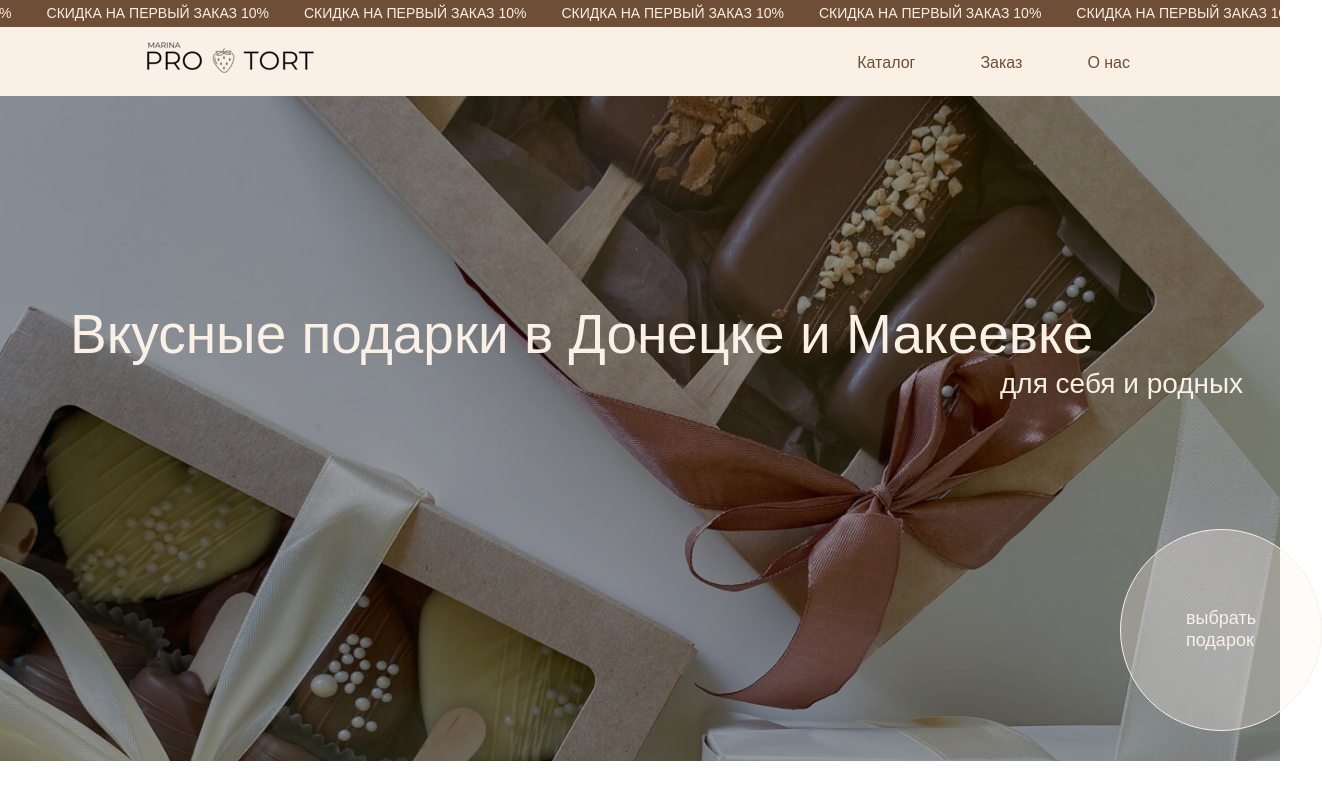
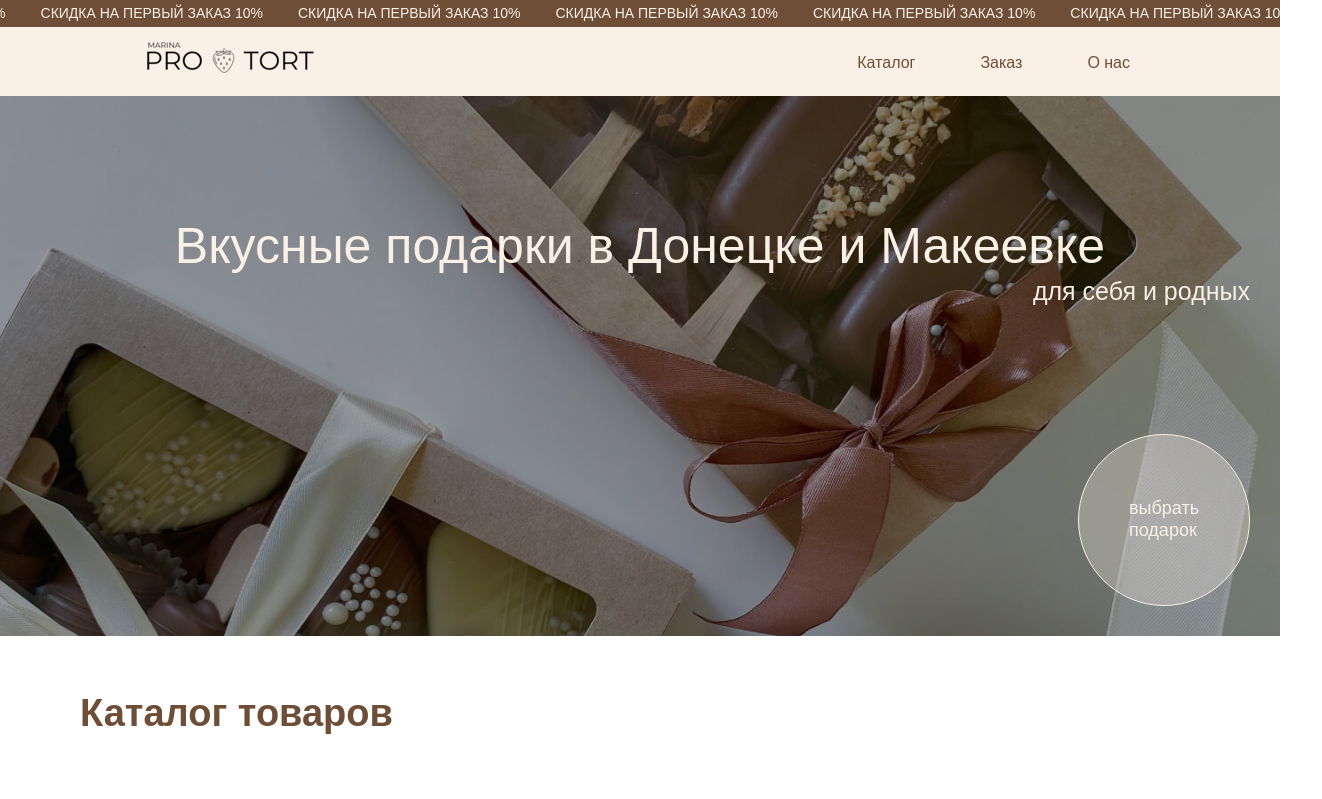
Before and after one commit to MariaMantusova/PROtort, a React app in the folder protort/: page / in a window 1280 px wide. Shown: the top 799 px of the page, 1322 px wide, since content can reach past the window. Built offline with nearby package versions, Linux system fonts and the light colour scheme.

Commit message:
feat: add aadaptiva for some blocks

```diff
--- a/protort/src/components/CakeBlock/CakeBlock.css
+++ b/protort/src/components/CakeBlock/CakeBlock.css
@@ -4,6 +4,7 @@
     background-repeat: no-repeat;
     background-size: cover;
     display: flex;
+    justify-content: flex-end;
     padding-top: 90px;
     position: relative;
     z-index: 0;
--- a/protort/src/components/ImageBlock/ImageBlock.css
+++ b/protort/src/components/ImageBlock/ImageBlock.css
@@ -31,11 +31,28 @@
     font-size: 55px;
 }
 
+@media screen and (max-width: 1330px) {
+    .image-block__title {
+        margin-top: 120px;
+        margin-left: 0;
+        align-self: center;
+        font-size: 50px;
+    }
+}
+
 .image-block__subtitle {
     margin-top: 0;
     margin-bottom: 0;
     font-size: 28px;
     font-weight: 400;
     color: #FAF0E6;
-    margin-left: 1000px;
+    align-self: flex-end;
+    margin-right: 60px;
 }
+
+@media screen and (max-width: 1330px) {
+    .image-block__subtitle {
+        margin-right: 30px;
+        font-size: 25px;
+    }
+}
--- a/protort/src/components/MainButton/MainButton.css
+++ b/protort/src/components/MainButton/MainButton.css
@@ -10,8 +10,17 @@
     align-items: center;
     text-decoration: none;
     margin-top: 128px;
-    margin-left: 1120px;
+    align-self: flex-end;
+    margin-right: 60px;
     transition: transform 0.5s ease-in-out;
+}
+
+@media screen and (max-width: 1330px) {
+    .image-block__button {
+        height: 170px;
+        width: 170px;
+        margin-right: 30px;
+    }
 }
 
 .image-block__button:hover {
--- a/protort/src/components/SocialNetwork/SocialNetwork.css
+++ b/protort/src/components/SocialNetwork/SocialNetwork.css
@@ -9,10 +9,6 @@
     justify-content: center;
     width: 160px;
     height: 160px;
-}
-
-.social-network:hover {
-    border: none;
 }
 
 .social-network__black {
```
